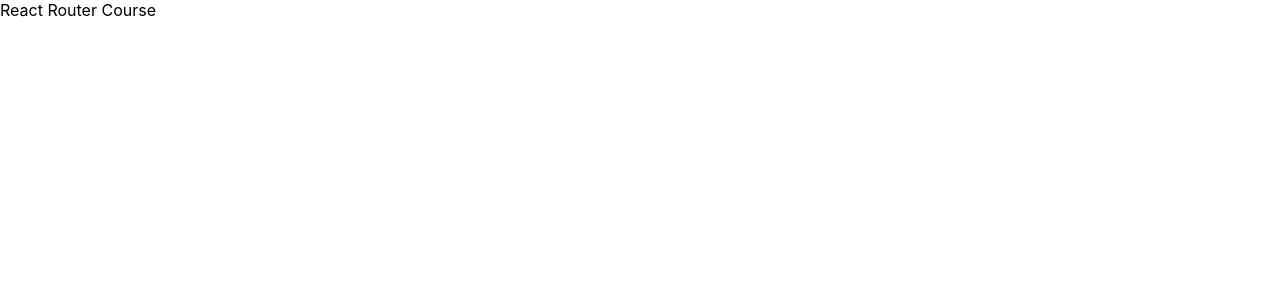
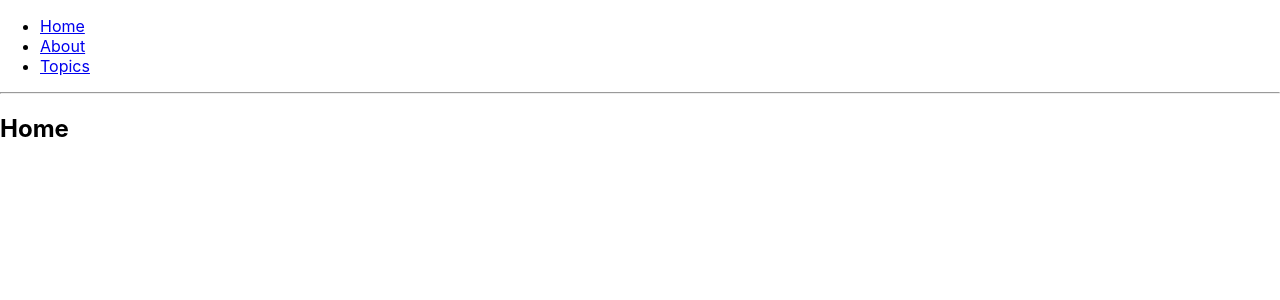
Before and after one commit to charlesmartinreed/react-router-mcginnis-course, a React (Create React App) app: page / in a window 1280 px wide. Shown: the top 300 px of the page. Built offline with nearby package versions, Linux system fonts and the light colour scheme.

Commit message:
Demonstrate basics of nested routing.

```diff
--- a/package.json
+++ b/package.json
@@ -27,5 +27,9 @@
       "last 1 firefox version",
       "last 1 safari version"
     ]
+  },
+  "devDependencies": {
+    "react-router": "^5.0.0",
+    "react-router-dom": "^5.0.0"
   }
 }
--- a/src/App.js
+++ b/src/App.js
@@ -1,11 +1,66 @@
 import React, { Component } from 'react';
+import { Route, Link, BrowserRouter as Router} from 'react-router-dom';
+
+
+const Home = () => (
+	<div>
+		<h2>Home</h2>
+	</div>
+)
+const About = () => (
+	<div>
+		<h2>About</h2>
+	</div>
+)
+
+const Topic = ({match}) => (
+	<div>
+		<h3>{match.params.topicId}</h3>
+	</div>
+)
+const Topics = ({match}) => (
+		<div>
+			<h2>Topics</h2>
+			<ul>
+				<li>
+					<Link to={`${match.url}/rendering`}>
+						Rendering With React
+					</Link>
+				</li>
+				<li>
+					<Link to={`${match.url}/components`}>
+						Components
+					</Link>
+				</li>
+				<li>
+					<Link to={`${match.url}/props-v-state`}>
+						Props v. State
+					</Link>
+				</li>
+			</ul>
+
+			<hr />
+			<Route path='/topics/:topicId' component={Topic} />
+		</div>
+)
 
 class App extends Component {
 	render() {
 		return (
-			<div>
-				React Router Course
-			</div>
+			<Router>
+				<div>
+					<ul>
+						<li><Link to='/'>Home</Link></li>
+						<li><Link to='/about'>About</Link></li>
+						<li><Link to='topics'>Topics</Link></li>
+					</ul>
+
+					<hr />
+					<Route exact path='/' component={Home} />
+					<Route path='/about' component={About} />
+					<Route path='/topics' component={Topics} />
+				</div>
+			</Router>
 		)
 	}
 }
```
Also changed, not shown: 1 other file (tests, documents, lock files or other folders).
